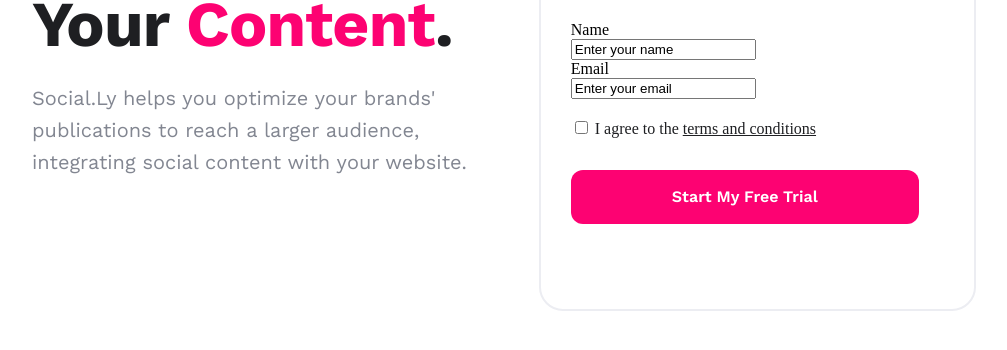
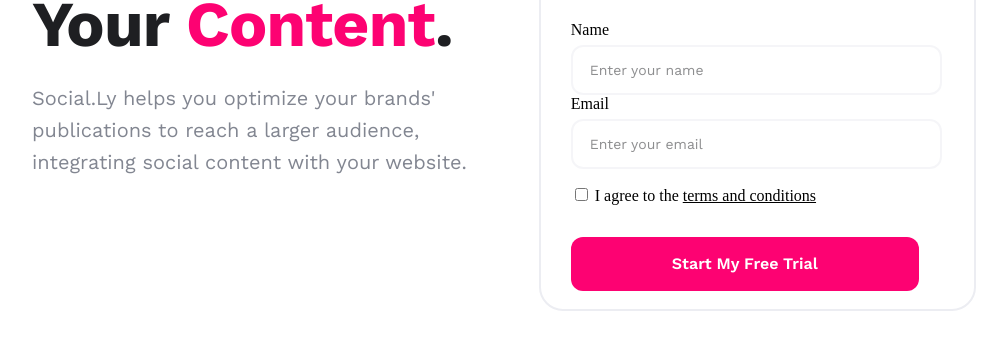
Before and after one commit to anaisindia1996/anaisindia1996.github.io, a plain HTML site: page index.html in a window 1280 px wide. Shown: the part 302-652 px from the top of the page, without its empty margins (136-1143 px from the left). Drawn offline with nearby package versions, Linux system fonts and the light colour scheme.

Commit message:
styled input forms

```diff
--- a/index.html
+++ b/index.html
@@ -22,14 +22,14 @@
           <form action="" method="get" class="form">
             <div class="form">
               <label for="name">Name</label><br>
-              <input type="text" name="name" id="name" value="Enter your name" required>
+              <input type="text" name="name" id="name" class="prompt" value="Enter your name" required>
             </div>
             <div class="form">
               <label for="email">Email</label><br>
-              <input type="email" name="email" id="email" value="Enter your email" required>
+              <input type="email" name="email" id="email" class="prompt" value="Enter your email" required>
             </div>
-            <div class="checkbox-button">
-              <input type="checkbox" id="accept" value="I agree to the terms and conditions">
+            <div>
+              <input type="checkbox" id="accept" class="checkbox-button" value="I agree to the terms and conditions">
               <label for="accept">I agree to the <span id="link">terms and conditions</span></label>
             </div>
             <div class="submit-button">
--- a/style.css
+++ b/style.css
@@ -108,3 +108,47 @@ input[type=submit]:hover {
   background-color: #D10761;
   transition: 0.05s;
 }
+
+input[type=text].prompt {
+  opacity: 0.5;
+  top: 345px;
+  left: 759px;
+  width: 114px;
+  height: 16px;
+  color: #1E1F22;
+  text-align: left;
+  font: normal normal normal 14px/28px Work Sans;
+  letter-spacing: 0px;
+  border: 2px solid #ECEDF2;
+  border-radius: 12px;
+  top: 331px;
+  left: 742px;
+  width: 348px;
+  height: 44px;
+  padding-left: 17px;
+  margin-top:6px;
+}
+
+input[type=email].prompt {
+  opacity: 0.5;
+  top: 345px;
+  left: 759px;
+  width: 114px;
+  height: 16px;
+  color: #1E1F22;
+  text-align: left;
+  font: normal normal normal 14px/28px Work Sans;
+  letter-spacing: 0px;
+  border: 2px solid #ECEDF2;
+  border-radius: 12px;
+  top: 331px;
+  left: 742px;
+  width: 348px;
+  height: 44px;
+  padding-left: 17px;
+  margin-top:6px;
+}
+
+input[type=checkbox]::after {
+  color: red;
+}
```
